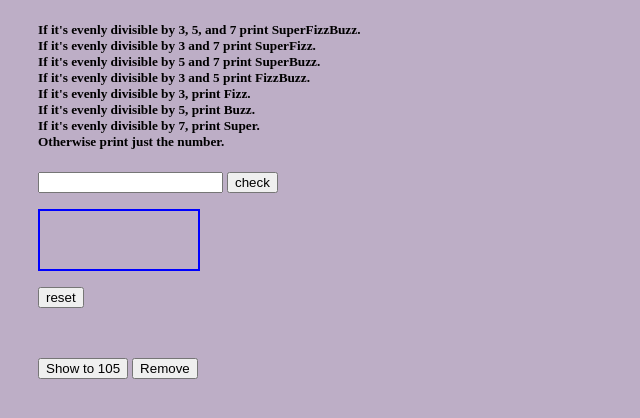
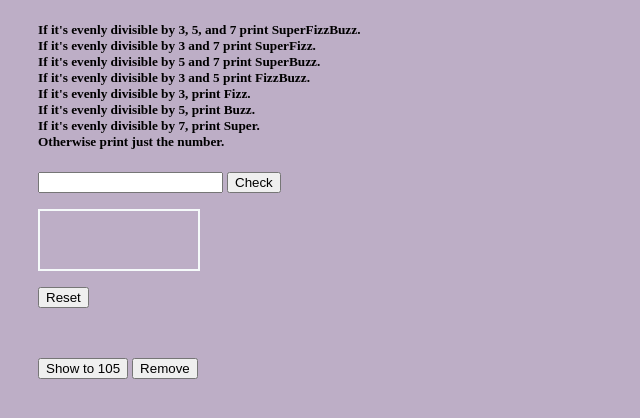
Before and after one commit to adam-rice/Superfizzbuzz, a plain HTML site: page index.html in a window 1280 px wide. Shown: the whole page, without its empty margins (0-640 px from the left). Drawn offline with Linux system fonts and the light colour scheme.

Commit message:
small html and css changes

```diff
--- a/index.html
+++ b/index.html
@@ -2,7 +2,7 @@
 <html>
   <head>
     <meta charset="utf-8">
-    <title>super fizz buzz</title>
+    <title>SuperFizzBuzz</title>
     <link rel="stylesheet" href="styles.css" media="screen" title="no title">
   </head>
   <body>
@@ -16,20 +16,18 @@
       If it's evenly divisible by 7, print Super.<br>
       Otherwise print just the number.</h5>
       <input id="input" type="number" name="name" value="">
-      <button id="check" type="button" name="button">check</button>
+      <button id="check" type="button" name="button">Check</button>
 
       <section id="section">
         <p id="output"></p>
-        <button id="reset" type="button" name="button">reset</button>
+        <button id="reset" type="button" name="button">Reset</button>
       </section>
 
       <button id="log" type="button" name="button">Show to 105</button>
       <button id="clearLongList" type="button" name="button">Remove</button>
       <p id="fullList"></p>
     </main>
-    <script type="text/javascript" src="superfizzbuzz.js">
-
-    </script>
+    <script type="text/javascript" src="scripts.js"></script>
 
   </body>
 </html>
--- a/styles.css
+++ b/styles.css
@@ -13,6 +13,7 @@ main {
 #output {
   height: 50px;
   width: 150px;
-  border: solid 2px blue;
+  border: solid 2px #F5FAFA;
   padding: 4px;
+  text-align: center;
 }
```
Also changed, not shown: scripts.js (renamed from superfizzbuzz.js).
